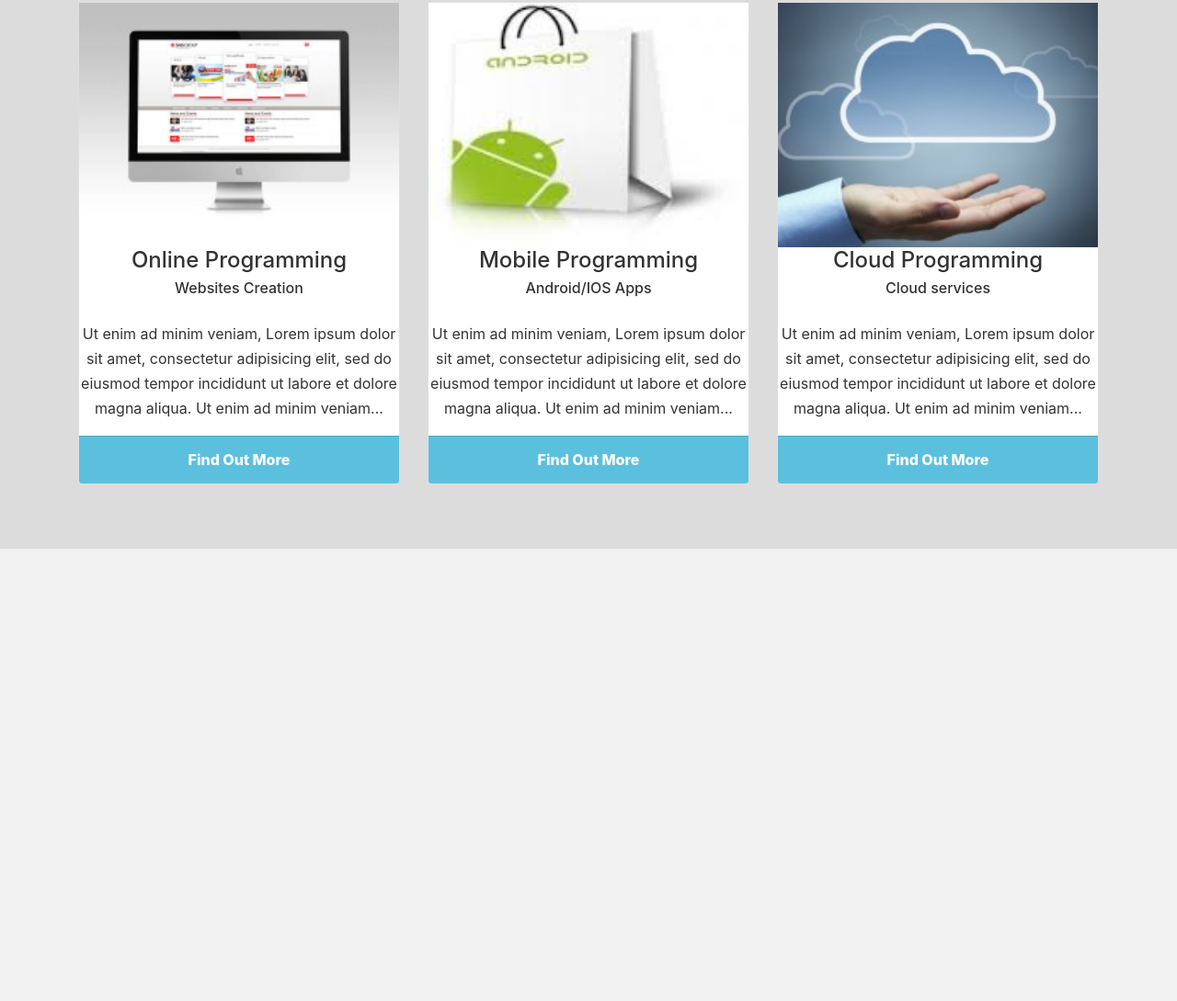
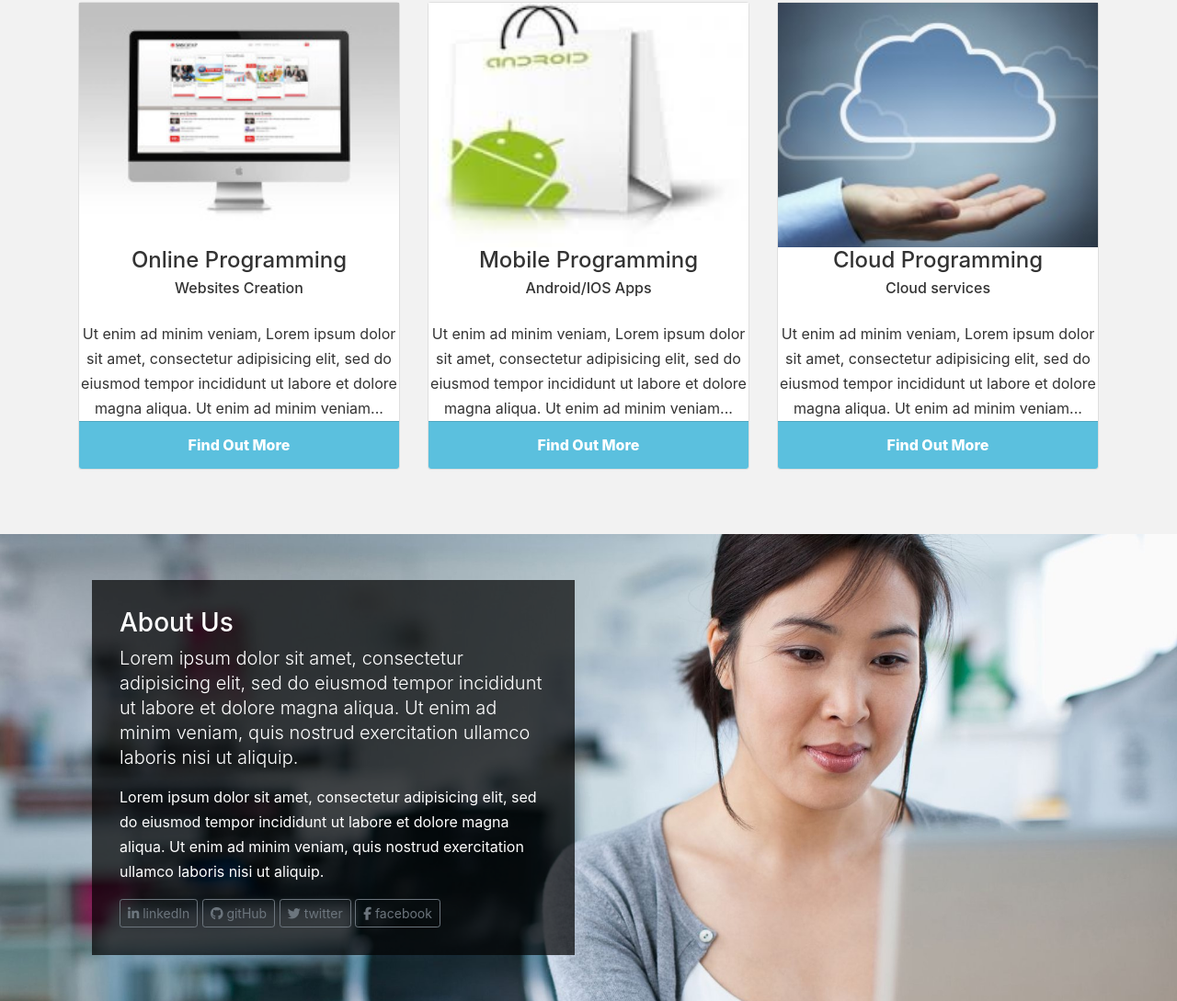
Before and after one commit to Delink-D/bootstrap_4_app, a website: page index.html in a window 1280 px wide. Shown: the part 1776-2865 px from the top of the page at 92% size. Before the commit the page ends 2373 px from the top, so only its background shows below. Drawn offline with nearby package versions, Linux system fonts and the light colour scheme.

Commit message:
About us section
use of bootstrap4 inline buttons

```diff
--- a/assets/css/styles.css
+++ b/assets/css/styles.css
@@ -32,10 +32,9 @@ img {
 	color: #333;
 	line-height: 1.688rem;
 	padding: 3.125rem 0;
-	background: #dcdcdc;
 	height: 100%;
 }
-#services {
+#services-content {
 	padding: 20px 0;
 }
 .card-footer {
@@ -47,3 +46,13 @@ img {
 	font-size: 100%;
 	font-weight: 800;
 }
+
+#aboutus {
+	background: #e2e2e2 url('../images/about.jpg') no-repeat;
+	background-size: cover;
+}
+#about-text {
+	color: #fff;
+	padding: 1.875rem;
+	background: rgba(0,0,0,0.7);
+}
--- a/bower.json
+++ b/bower.json
@@ -19,6 +19,8 @@
     "tests"
   ],
   "dependencies": {
-    "bootstrap": "v4.0.0-alpha.6"
+    "bootstrap": "v4.0.0-alpha.6",
+    "install": "^1.0.4",
+    "font-awesome-less": "^0.1.0"
   }
 }
--- a/index.html
+++ b/index.html
@@ -4,6 +4,7 @@
 		<title>Bootstrap 4</title>
 		<!-- styles -->
 		<link rel="stylesheet" type="text/css" href="bower_components/bootstrap/dist/css/bootstrap.min.css">
+		<link rel="stylesheet" type="text/css" href="bower_components/font-awesome-less/css/font-awesome.min.css">
 		<link rel="stylesheet" type="text/css" href="assets/css/styles.css">
 
 		<!-- scripts -->
@@ -28,7 +29,7 @@
 							<a class="nav-link" href="#aboutus">About Us</a>
 						</li>
 						<li class="nav-item">
-							<a class="nav-link" href="#">Contact us</a>
+							<a class="nav-link" href="#contacts">Contact us</a>
 						</li>
 					</ul>
 					<form class="form-inline my-2 my-lg-0">
@@ -119,7 +120,7 @@
 		<!-- ./carousel -->
 
 		<!-- AboutUs // Our services -->
-		<section id="aboutus">
+		<section id="services">
 			<div class="section-content">
 				<div class="container text-center">
 					<h1 class="heading">Who we are</h1>
@@ -129,7 +130,7 @@
 					</p>
 
 					<!-- row card -->
-					<div class="row" id="services">
+					<div class="row" id="services-content">
 						<div class="col-sm-12">
 							<div class="card-deck">
 								<div class="card card-outline-info">
@@ -137,7 +138,7 @@
 									<div class="card-block">
 										<h4 class="card-title">Online Programming</h4>
 										<h6 class="card-subtitle">Websites Creation</h6><br>
-										<p>
+										<p class="card-text">
 											Ut enim ad minim veniam, Lorem ipsum dolor sit amet, consectetur adipisicing elit, sed do eiusmod tempor incididunt ut labore et dolore magna aliqua. Ut enim ad minim veniam...
 										</p>
 									</div>
@@ -151,7 +152,7 @@
 									<div class="card-block">
 										<h4 class="card-title">Mobile Programming</h4>
 										<h6 class="card-subtitle">Android/IOS Apps</h6><br>
-										<p>
+										<p class="card-text">
 											Ut enim ad minim veniam, Lorem ipsum dolor sit amet, consectetur adipisicing elit, sed do eiusmod tempor incididunt ut labore et dolore magna aliqua. Ut enim ad minim veniam...
 										</p>
 									</div>
@@ -165,7 +166,7 @@
 									<div class="card-block">
 										<h4 class="card-title">Cloud Programming</h4>
 										<h6 class="card-subtitle">Cloud services</h6><br>
-										<p>
+										<p class="card-text">
 											Ut enim ad minim veniam, Lorem ipsum dolor sit amet, consectetur adipisicing elit, sed do eiusmod tempor incididunt ut labore et dolore magna aliqua. Ut enim ad minim veniam...
 										</p>
 									</div>
@@ -180,7 +181,51 @@
 				</div>
 			</div>
 		</section>
+		<!-- ./Aboutus / services -->
+
+		<!-- Aboutus -->
+		<section id="aboutus">
+			<section class="section-content">
+				<div class="container">
+					<div class="col-md-6">
+						<div id="about-text">
+							<h3>About Us</h3>
+							<p class="lead">
+								Lorem ipsum dolor sit amet, consectetur adipisicing elit, sed do eiusmod
+								tempor incididunt ut labore et dolore magna aliqua. Ut enim ad minim veniam,
+								quis nostrud exercitation ullamco laboris nisi ut aliquip.
+							</p>
+							<p>
+								Lorem ipsum dolor sit amet, consectetur adipisicing elit, sed do eiusmod
+								tempor incididunt ut labore et dolore magna aliqua. Ut enim ad minim veniam,
+								quis nostrud exercitation ullamco laboris nisi ut aliquip.
+							</p>
+
+							<!-- follow online -->
+							<a href="https://www.linkedin.com/in/derickmwangi" class="btn btn-outline-secondary btn-sm">
+								<span class="fa fa-linkedin"></span> linkedIn</a>
+							<a href="https://github.com/Delink-D/" class="btn btn-outline-secondary btn-sm">
+								<span class="fa fa-github"></span> gitHub</a>
+							<a href="https://twitter.com/delink_/" class="btn btn-outline-secondary btn-sm">
+							<span class="fa fa-twitter"></span> twitter</a>
+							<a href="https://www.facebook.com/demwangi" class="btn btn-outline-secondary btn-sm">
+							<span class="fa fa-facebook"></span> facebook</a>
+						</div>
+					</div>
+				</div>
+			</section>
+		</section>
 
 		<!-- Contact us -->
+		<section id="contacts">
+
+		</section>
+		<!-- ./Contact us -->
+
+		<!-- footer -->
+		<footer>
+
+		</footer>
+		<!-- ./footer -->
 	</body>
 </html>
```
Also changed, not shown: assets/images/about.jpg (added).
